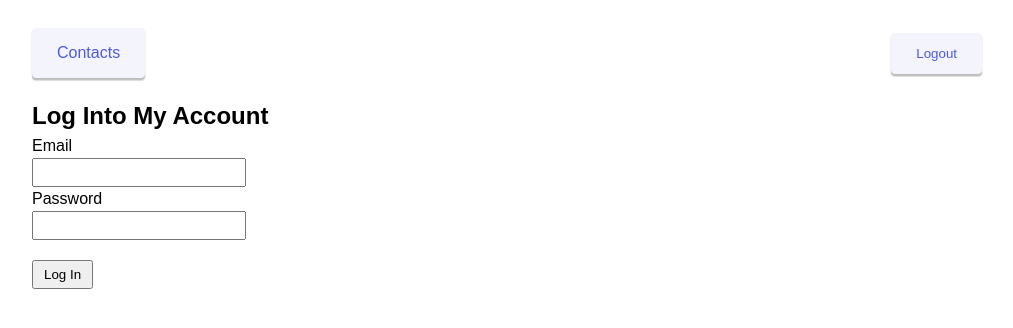
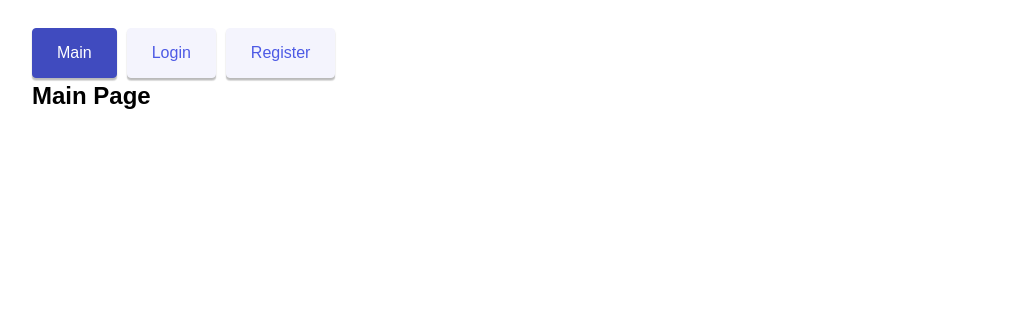
Before and after one commit to Bob-UA/goit-react-hw-08-phonebook, a React (Create React App) app: page / in a window 1280 px wide. Shown: the top 328 px of the page, without its empty margins (128-1141 px from the left). Built offline with nearby package versions, Linux system fonts and the light colour scheme.

Commit message:
in_progress

```diff
--- a/src/Redux/auth/auth-operations.js
+++ b/src/Redux/auth/auth-operations.js
@@ -18,7 +18,7 @@ const register = createAsyncThunk('/users/register', async credentials => {
         token.set(data.token);
         return data;
     } catch (error) {
-        console.log('signup', error);
+        console.log('register', error);
     }
 })
 
@@ -72,7 +72,7 @@ const fetchCurrentUser = createAsyncThunk('auth/refresh', async (_, thunkAPI) =>
   const state = thunkAPI.getState();
   const persistedToken = state.auth.token;
   if (!persistedToken) {
-    return;
+    return thunkAPI.rejectWithValue();
   }
   token.set(persistedToken);
 try {
--- a/src/Redux/auth/auth-slice.js
+++ b/src/Redux/auth/auth-slice.js
@@ -28,7 +28,7 @@ const authSlice = createSlice({
         state.isLoggedIn =  false;
     },
     [authOperations.fetchCurrentUser.fulfilled](state, action) {
-      state.user = {...action.payload};
+      state.user = action.payload;
       state.isLoggedIn = true;
     }
   },
--- a/src/components/App.jsx
+++ b/src/components/App.jsx
@@ -7,6 +7,7 @@ import { Navigation } from './Navigation/Navigation';
 import { useDispatch } from 'react-redux';
 import { useEffect } from 'react';
 import authOperations from 'Redux/auth/auth-operations';
+import MainPage from 'pages/MainPage';
 
 
 function App() {
@@ -20,7 +21,8 @@ function App() {
     <section>
       <Routes>
         <Route path="/" element={<Navigation/>} >
-          <Route index element={<LoginPage />} />
+          <Route index element={<MainPage />} />
+          <Route path='login' element={<LoginPage/>}/>
           <Route path="register" element={<RegisterPage />} />
           <Route path="contacts" element={<ContactsPage />} />
           <Route path="*" element={<NotFound />} />
--- a/src/components/Navigation/Navigation.jsx
+++ b/src/components/Navigation/Navigation.jsx
@@ -29,16 +29,17 @@ const StyledLink = styled(NavLink)`
 export const Navigation = () => {
     const isLoggedIn = useSelector(authSelectors.getIsLoggedIn);
     return (
-        <div className={ css.container}>
+      <div className={css.container}>
         <header className={css.header}>
-            <nav className={css.nav}>
-                    {!isLoggedIn && <StyledLink to="/">Login</StyledLink>}
-                    {!isLoggedIn && <StyledLink to="/register">Register</StyledLink>}
-                    {isLoggedIn && <StyledLink to="/contacts">Contacts</StyledLink>}
-            </nav>
-            {isLoggedIn && <UserMenu/>}
+          <nav className={css.nav}>
+            {<StyledLink to="/">Main</StyledLink>}
+            {!isLoggedIn && <StyledLink to="/login">Login</StyledLink>}
+            {!isLoggedIn && <StyledLink to="/register">Register</StyledLink>}
+            {isLoggedIn && <StyledLink to="/contacts">Contacts</StyledLink>}
+          </nav>
+          {isLoggedIn && <UserMenu />}
         </header>
-        <Outlet/>
+        <Outlet />
       </div>
     );
 }
--- /dev/null
+++ b/src/pages/MainPage.js
@@ -0,0 +1,9 @@
+function MainPage() {
+    return (
+        <div>
+            <h1>Main Page</h1>
+        </div>
+    )
+}
+
+export default MainPage;
```
